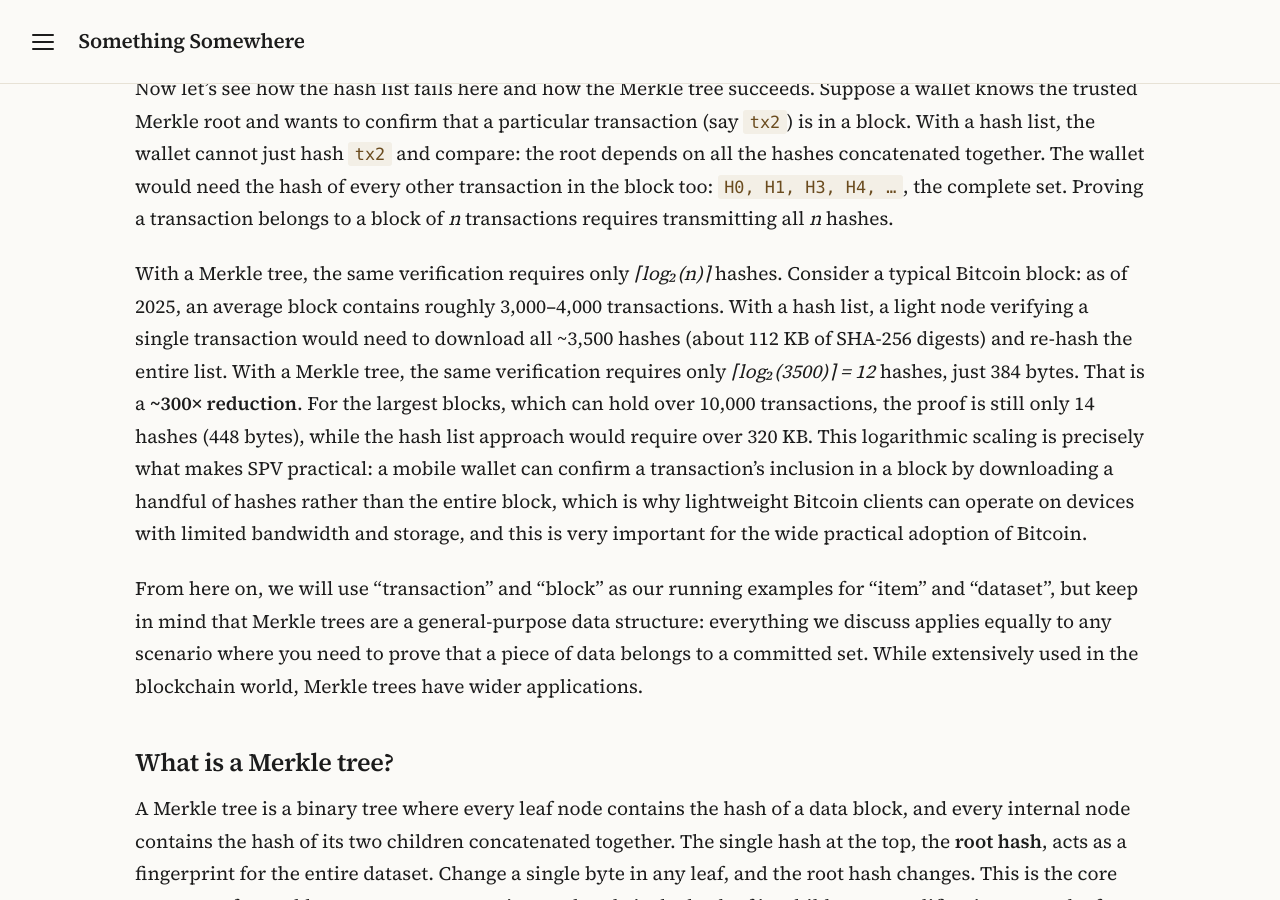
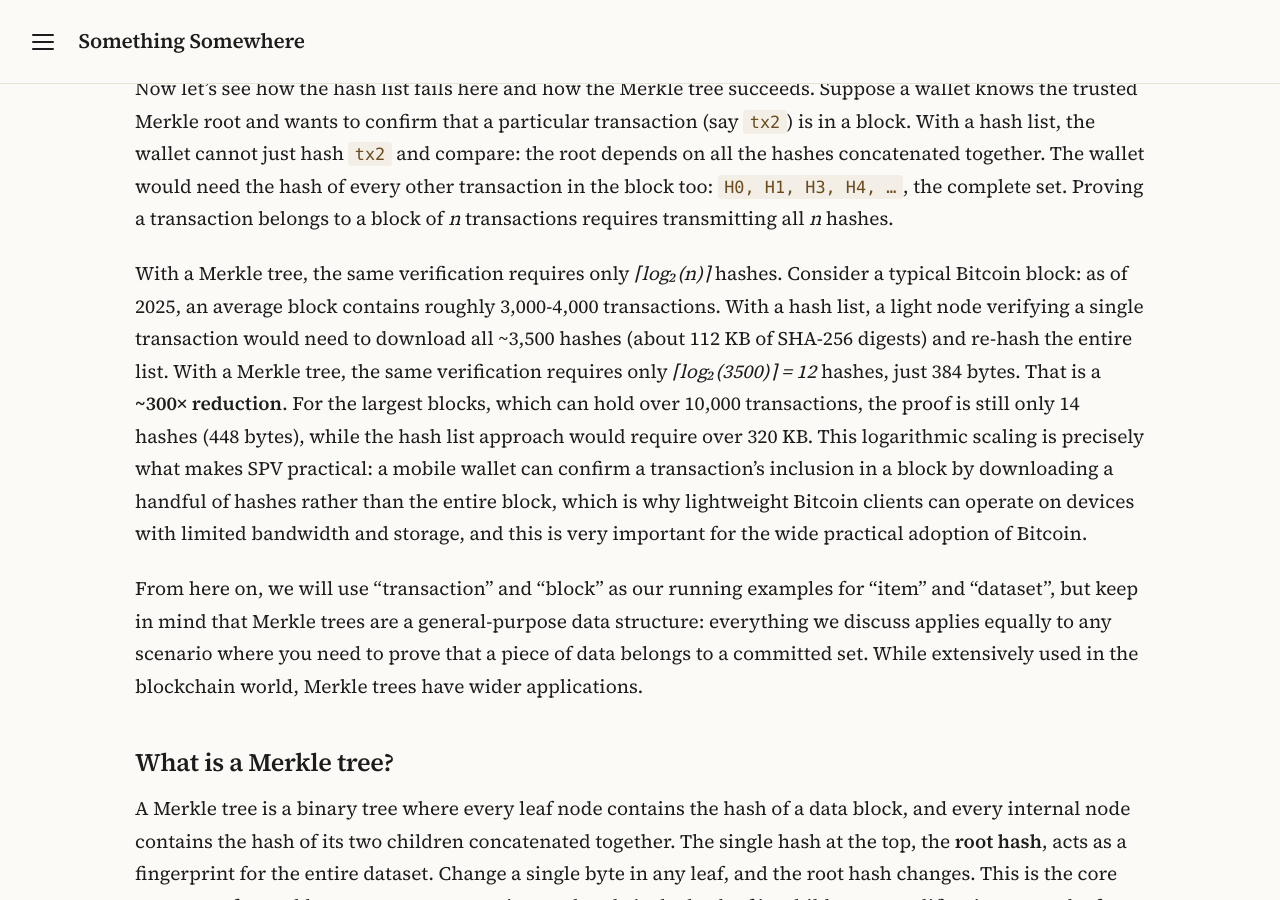
Before and after one commit to amoilanen/blog, a Jekyll site: the page built from _posts/2026-04-17-merkle-trees-and-blockchain-verification.md, in a window 1280 px wide and 900 px high, scrolled down 7747 px. Built offline with Jekyll 4.4.1, drawn with Linux system fonts in a browser that asks for light colours; comment, search, counter and statistics services are not loaded; some of the changed text lies outside the part shown.

Commit message:
Formatting

```diff
--- a/_posts/2026-04-17-merkle-trees-and-blockchain-verification.md
+++ b/_posts/2026-04-17-merkle-trees-and-blockchain-verification.md
@@ -124,7 +124,7 @@ Why does this matter and why the Merkle tree and Merkle root are needed? In Bitc
 
 Now let's see how the hash list fails here and how the Merkle tree succeeds. Suppose a wallet knows the trusted Merkle root and wants to confirm that a particular transaction (say `tx2`) is in a block. With a hash list, the wallet cannot just hash `tx2` and compare: the root depends on all the hashes concatenated together. The wallet would need the hash of every other transaction in the block too: `H0, H1, H3, H4, …`, the complete set. Proving a transaction belongs to a block of *n* transactions requires transmitting all *n* hashes.
 
-With a Merkle tree, the same verification requires only *⌈log₂(n)⌉* hashes. Consider a typical Bitcoin block: as of 2025, an average block contains roughly 3,000–4,000 transactions. With a hash list, a light node verifying a single transaction would need to download all ~3,500 hashes (about 112 KB of SHA-256 digests) and re-hash the entire list. With a Merkle tree, the same verification requires only *⌈log₂(3500)⌉ = 12* hashes, just 384 bytes. That is a **~300× reduction**. For the largest blocks, which can hold over 10,000 transactions, the proof is still only 14 hashes (448 bytes), while the hash list approach would require over 320 KB. This logarithmic scaling is precisely what makes SPV practical: a mobile wallet can confirm a transaction's inclusion in a block by downloading a handful of hashes rather than the entire block, which is why lightweight Bitcoin clients can operate on devices with limited bandwidth and storage, and this is very important for the wide practical adoption of Bitcoin.
+With a Merkle tree, the same verification requires only *⌈log₂(n)⌉* hashes. Consider a typical Bitcoin block: as of 2025, an average block contains roughly 3,000-4,000 transactions. With a hash list, a light node verifying a single transaction would need to download all ~3,500 hashes (about 112 KB of SHA-256 digests) and re-hash the entire list. With a Merkle tree, the same verification requires only *⌈log₂(3500)⌉ = 12* hashes, just 384 bytes. That is a **~300× reduction**. For the largest blocks, which can hold over 10,000 transactions, the proof is still only 14 hashes (448 bytes), while the hash list approach would require over 320 KB. This logarithmic scaling is precisely what makes SPV practical: a mobile wallet can confirm a transaction's inclusion in a block by downloading a handful of hashes rather than the entire block, which is why lightweight Bitcoin clients can operate on devices with limited bandwidth and storage, and this is very important for the wide practical adoption of Bitcoin.
 
 From here on, we will use "transaction" and "block" as our running examples for "item" and "dataset", but keep in mind that Merkle trees are a general-purpose data structure: everything we discuss applies equally to any scenario where you need to prove that a piece of data belongs to a committed set. While extensively used in the blockchain world, Merkle trees have wider applications.
 
@@ -202,7 +202,7 @@ A note on the choice of hash function: a Merkle tree can in principle be built w
 
 There is a security concern that is easy to overlook. Consider what happens if leaf data and internal node data are hashed the same way. An attacker could potentially craft leaf data that, when hashed, produces the same bytes as a legitimate internal node hash. This is known as a [**second-preimage attack**](https://en.wikipedia.org/wiki/Merkle_tree#Second_preimage_attack) on the tree structure.
 
-Why is this dangerous? Suppose an attacker constructs a leaf whose raw bytes happen to equal the concatenation of two other hashes — say, `H0 ‖ H1`. If leaves and internal nodes are hashed identically, this fake leaf would produce the same hash as the internal node `H01`. The attacker could then present a shorter, fabricated tree, one with fewer real items, that has the same root hash as the original. A verifier comparing roots would see a match and accept the forged tree as authentic, even though it contains completely different data. In a blockchain context, this would mean an attacker could trick a light client into accepting a block with a different set of transactions than the one miners actually committed to.
+Why is this dangerous? Suppose an attacker constructs a leaf whose raw bytes happen to equal the concatenation of two other hashes, say, `H0 ‖ H1`. If leaves and internal nodes are hashed identically, this fake leaf would produce the same hash as the internal node `H01`. The attacker could then present a shorter, fabricated tree, one with fewer real items, that has the same root hash as the original. A verifier comparing roots would see a match and accept the forged tree as authentic, even though it contains completely different data. In a blockchain context, this would mean an attacker could trick a light client into accepting a block with a different set of transactions than the one miners actually committed to.
 
 The solution, standardized in [RFC 6962](https://www.rfc-editor.org/rfc/rfc6962) (Certificate Transparency), is **domain separation**: prefix leaf hashes with a `0x00` byte and internal node hashes with a `0x01` byte. This ensures that a leaf hash and an internal node hash can never collide, even if the underlying data happens to be identical.
 
```
